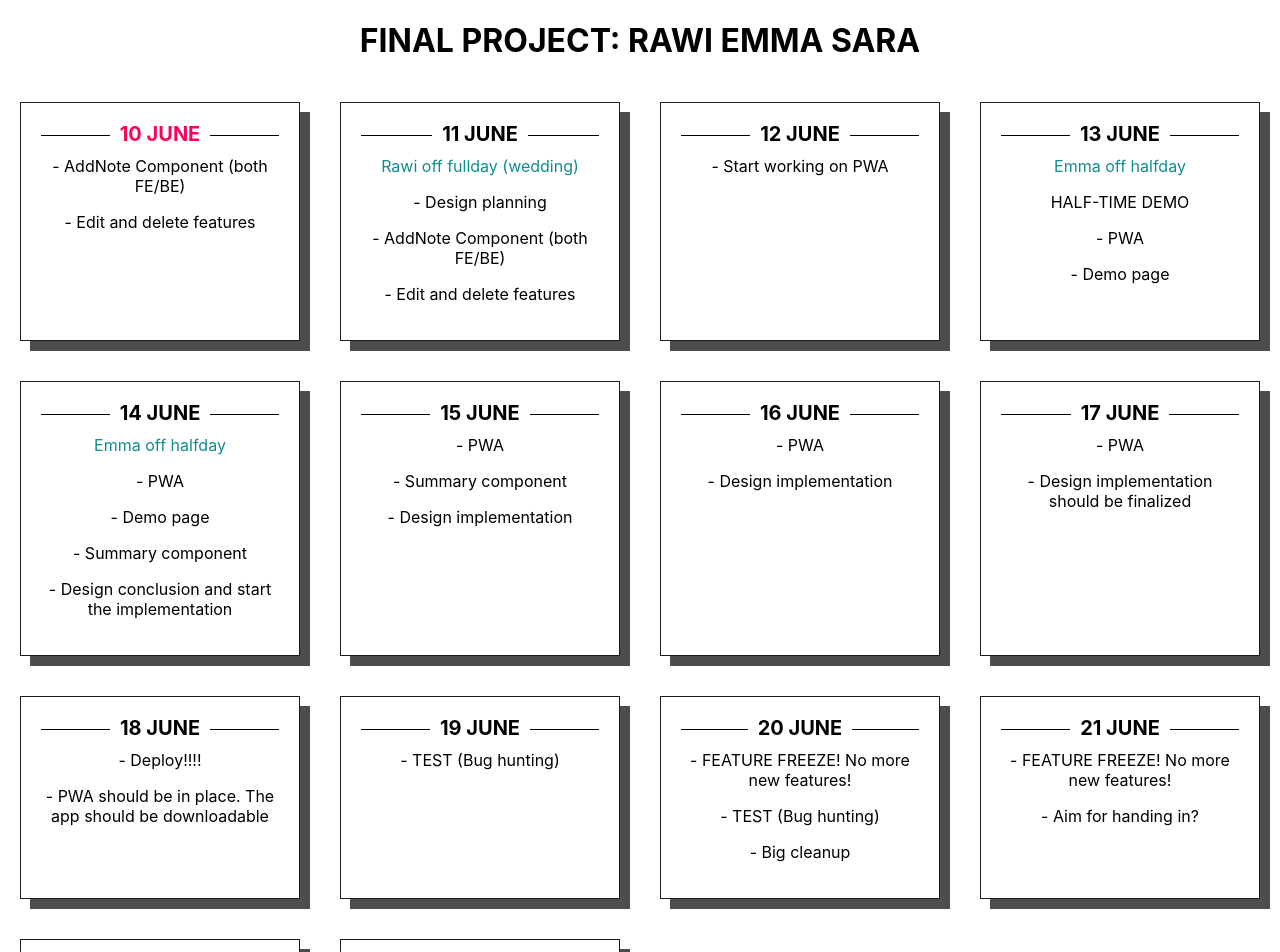
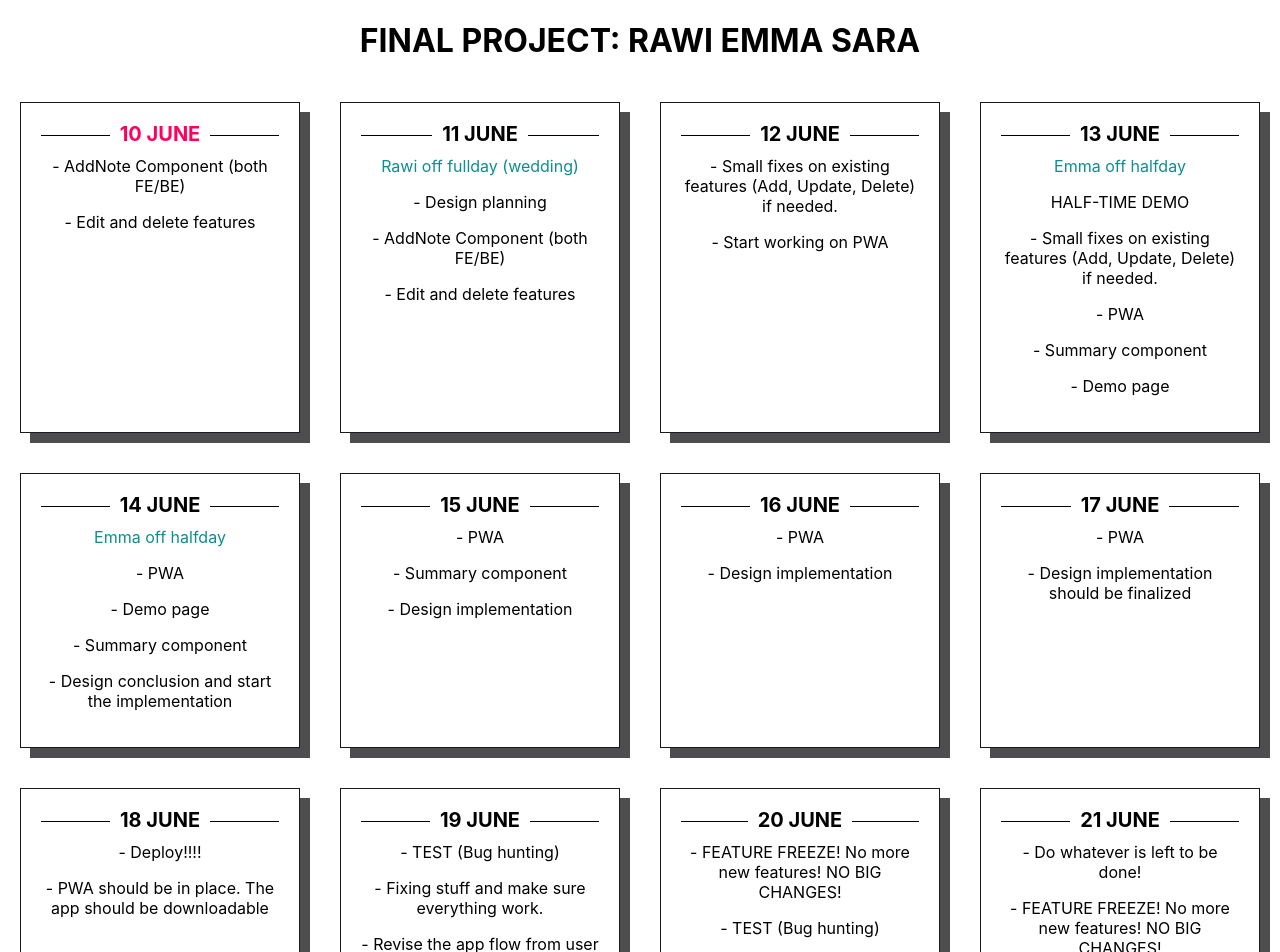
Before and after one commit to rawisou/final-project-tracker, a React (Create React App) app: page / in a window 1280 px wide. Shown: the top 952 px of the page. Built offline with nearby package versions, Linux system fonts and the light colour scheme.

Commit message:
updated schedule

```diff
--- a/src/App.js
+++ b/src/App.js
@@ -22,6 +22,7 @@ function App() {
 
       <article className="card">
         <h3><span>12 June</span></h3>
+        <p>- Small fixes on existing features (Add, Update, Delete) if needed.</p>
         <p>- Start working on PWA</p>
       </article>
 
@@ -29,7 +30,9 @@ function App() {
         <h3><span>13 June</span></h3>
         <p className='name'>Emma off halfday </p>
         <p>HALF-TIME DEMO</p>
+        <p>- Small fixes on existing features (Add, Update, Delete) if needed.</p>
         <p>- PWA</p>
+        <p>- Summary component</p>
         <p>- Demo page</p>
       </article>
 
@@ -70,18 +73,21 @@ function App() {
       <article className="card">
         <h3><span>19 June</span></h3>
         <p>- TEST (Bug hunting)</p>
+        <p>- Fixing stuff and make sure everything work.</p>
+        <p>- Revise the app flow from user perspective, anything to add, to remove or to modify?</p>
       </article>
 
       <article className="card">
         <h3><span>20 June</span></h3>
-        <p>- FEATURE FREEZE! No more new features!</p>
+        <p>- FEATURE FREEZE! No more new features! NO BIG CHANGES!</p>
         <p>- TEST (Bug hunting)</p>
         <p>- Big cleanup</p>
       </article>
 
       <article className="card">
         <h3><span>21 June</span></h3>
-        <p>- FEATURE FREEZE! No more new features!</p>
+        <p>- Do whatever is left to be done!</p>
+        <p>- FEATURE FREEZE! No more new features! NO BIG CHANGES!</p>
         <p>- Aim for handing in?</p>
       </article>
 
```
